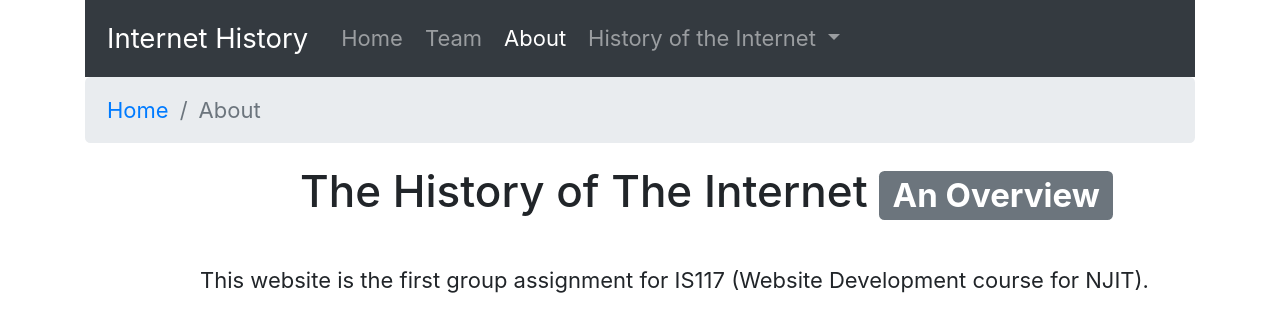
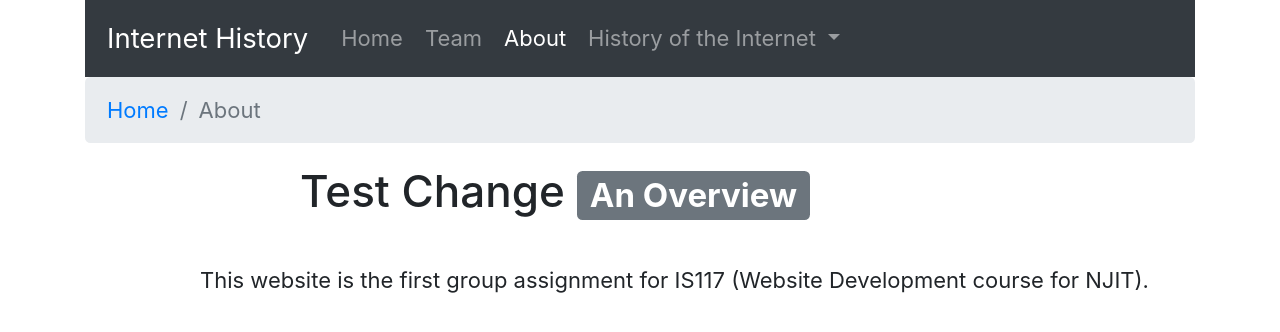
Before and after one commit to dmh25/history, a plain HTML site: page about.html in a window 1280 px wide. Drawn offline with nearby package versions, Linux system fonts and the light colour scheme.

Commit message:
Test Change to History

```diff
--- a/about.html
+++ b/about.html
@@ -58,7 +58,7 @@
 <script src="https://cdn.jsdelivr.net/npm/popper.js@1.16.1/dist/umd/popper.min.js" integrity="sha384-9/reFTGAW83EW2RDu2S0VKaIzap3H66lZH81PoYlFhbGU+6BZp6G7niu735Sk7lN" crossorigin="anonymous"></script>
 <script src="js/bootstrap.min.js"></script>
 
-    <h1 id="indent300">The History of The Internet <span class="badge badge-secondary">An Overview</span></h1>
+    <h1 id="indent300">Test Change <span class="badge badge-secondary">An Overview</span></h1>
 <p id="indent200">
     <br>
     This website is the first group assignment for IS117 (Website Development course for NJIT).
```
